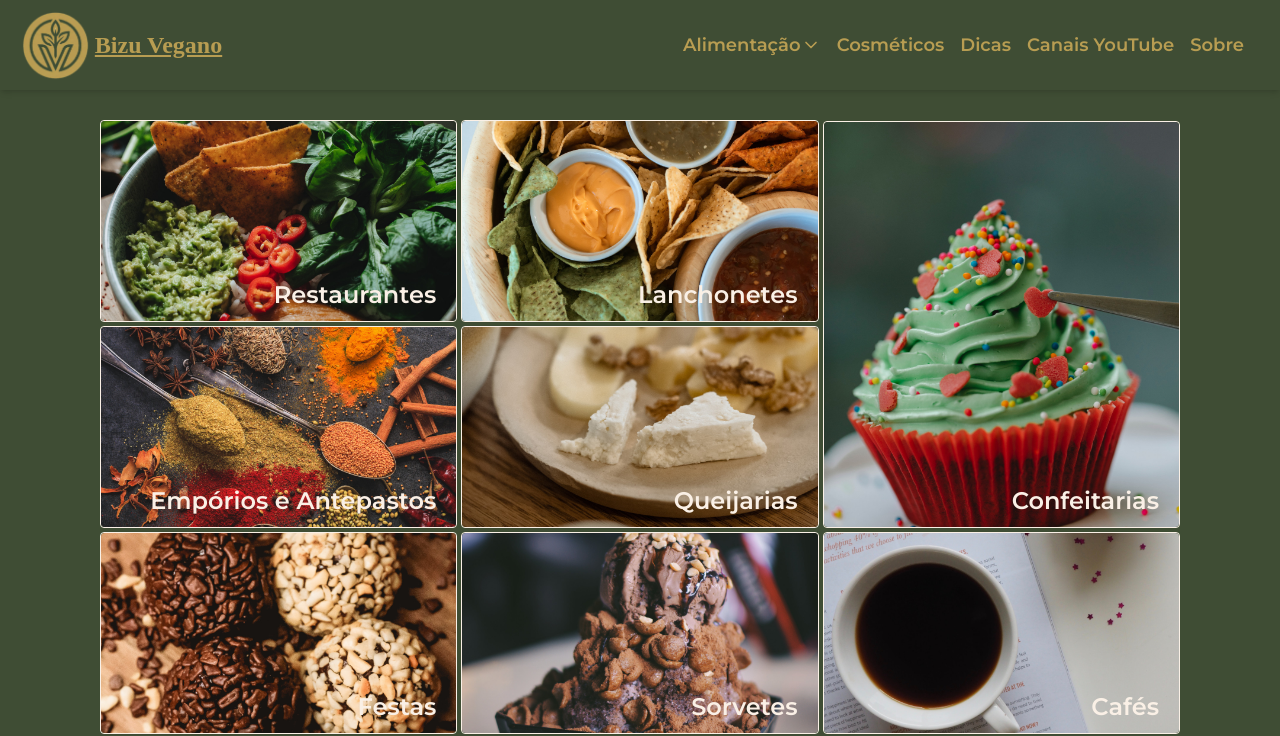
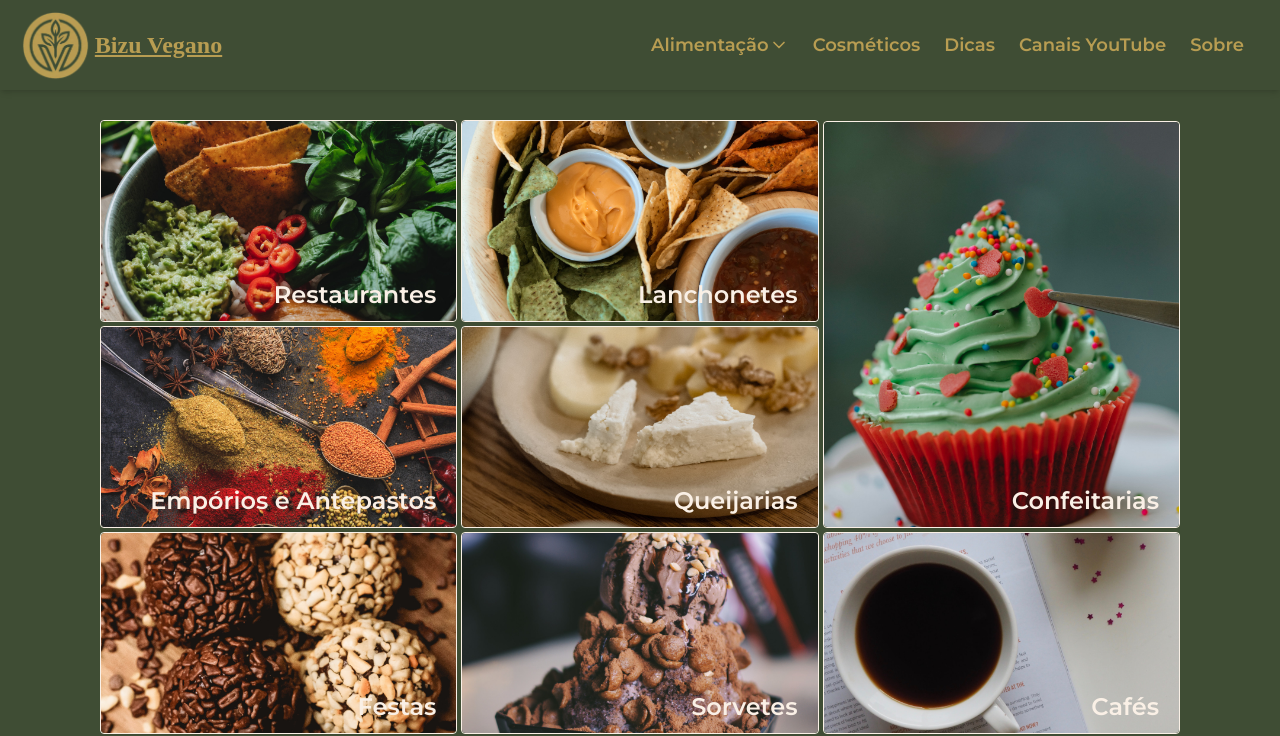
Before and after one commit to flaviare1s/bizu-vegano, a React (Vite) app: page / in a window 1280 px wide. Shown: the top 736 px of the page. Built offline with nearby package versions, Linux system fonts and the light colour scheme; no server answers; a web font is replaced by a local one.

Commit message:
Ajusta estilos da navbar

```diff
--- a/src/components/Navbar.jsx
+++ b/src/components/Navbar.jsx
@@ -46,9 +46,9 @@ export const Navbar = () => {
           <h1 className='font-Playwrite text-xl lg:text-2xl font-bold text-logo underline'>Bizu Vegano</h1>
         </Link>
         <nav className='flex items-center mr-4'>
-          <ul className='hidden md:flex md:flex-wrap items-center md:space-x-4 md:text-sm'>
+          <ul className='hidden md:flex md:flex-wrap items-center md:space-x-6 md:text-sm'>
             <li className='relative'>
-              <button onClick={toggleDropdown} className='text-logo lg:text-lg font-semibold hover:opacity-80 flex items-center focus:outline-none'>
+              <button onClick={toggleDropdown} className='text-logo lg:text-lg font-semibold hover:opacity-80 flex items-center focus:outline-none link-nav'>
                 Alimentação <ChevronDown size={20} />
               </button>
               {isDropdownOpen && (
@@ -84,16 +84,16 @@ export const Navbar = () => {
               )}
             </li>
             <li>
-              <Link to='/cosmeticos' className='text-branco-quente md:text-logo lg:text-lg font-semibold hover:opacity-80' onClick={closeMenu}>Cosméticos</Link>
+              <Link to='/cosmeticos' className='text-branco-quente md:text-logo lg:text-lg font-semibold hover:opacity-80 link-nav' onClick={closeMenu}>Cosméticos</Link>
             </li>
             <li>
-              <Link to='/dicas' className='text-branco-quente md:text-logo lg:text-lg font-semibold hover:opacity-80' onClick={closeMenu}>Dicas</Link>
+              <Link to='/dicas' className='text-branco-quente md:text-logo lg:text-lg font-semibold hover:opacity-80 link-nav' onClick={closeMenu}>Dicas</Link>
             </li>
             <li>
-              <Link to='/canais-youtube' className='text-branco-quente md:text-logo lg:text-lg font-semibold hover:opacity-80' onClick={closeMenu}>Canais YouTube</Link>
+              <Link to='/canais-youtube' className='text-branco-quente md:text-logo lg:text-lg font-semibold hover:opacity-80 link-nav' onClick={closeMenu}>Canais YouTube</Link>
             </li>
             <li>
-              <Link to='/sobre' className='text-branco-quente md:text-logo lg:text-lg font-semibold hover:opacity-80' onClick={closeMenu}>Sobre</Link>
+              <Link to='/sobre' className='text-branco-quente md:text-logo lg:text-lg font-semibold hover:opacity-80 link-nav' onClick={closeMenu}>Sobre</Link>
             </li>
           </ul>
           <button onClick={toggleMenu} className='md:hidden focus:outline-none sm:mr-2 flex items-center gap-2'>
--- a/src/index.css
+++ b/src/index.css
@@ -13,3 +13,22 @@ body {
   margin: auto;
   overflow-x: hidden;
 }
+
+.link-nav {
+  position: relative;
+}
+
+.link-nav::after {
+  position: absolute;
+  content: "";
+  bottom: -6px;
+  left: 0;
+  height: 2px;
+  width: 0;
+  background-color: #B89D52;
+  transition: width 0.3s ease;
+}
+
+.link-nav:hover::after {
+  width: 100%;
+}
```
